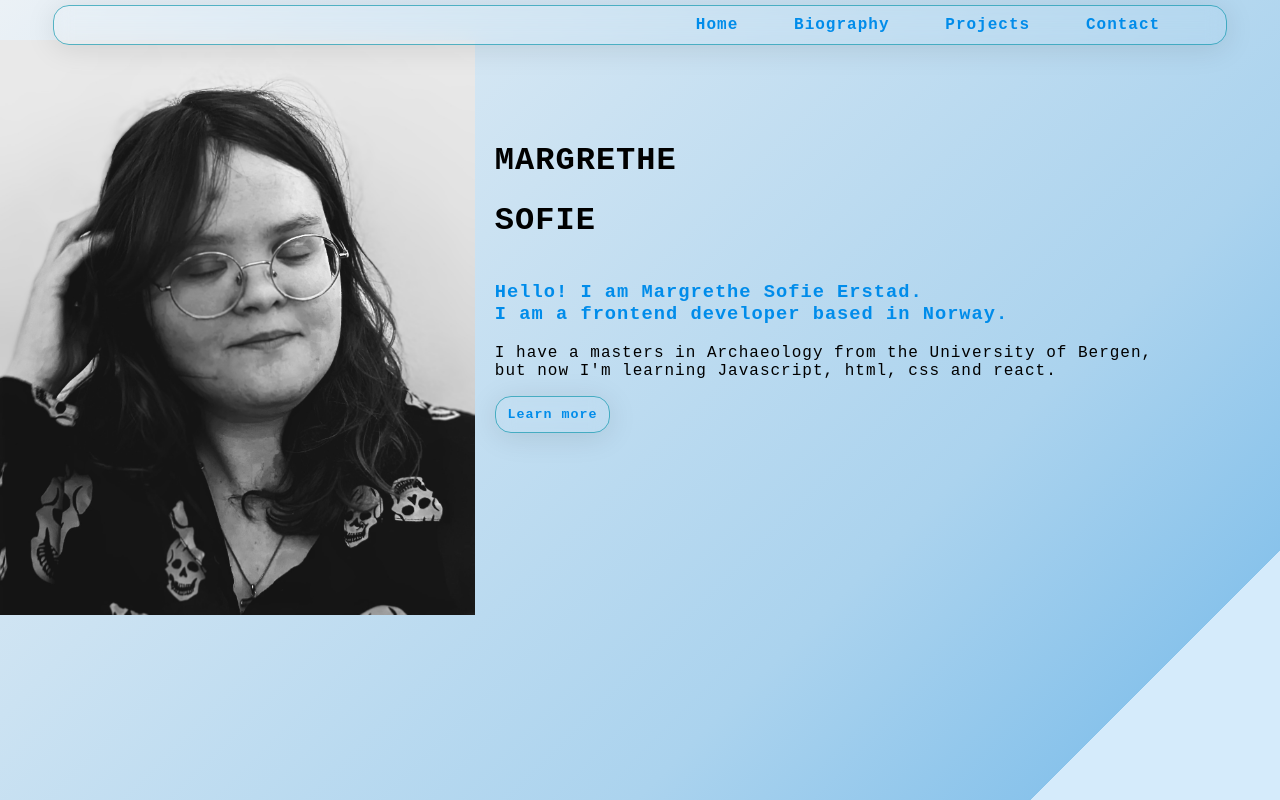
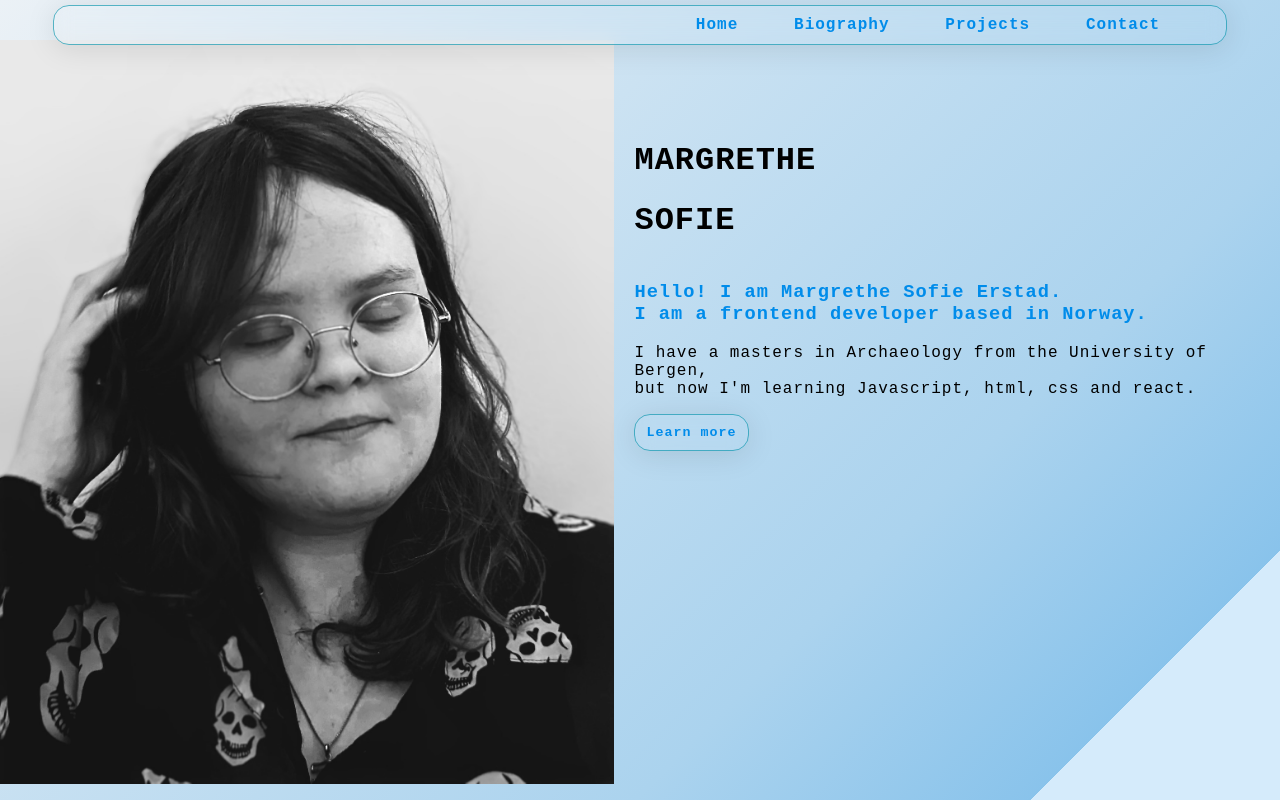
Before and after one commit to Masoer/portfolio, a React (Create React App) app: page / in a window 1280 px wide. Built offline with nearby package versions, Linux system fonts and the light colour scheme.

Commit message:
trying to make image scale to larger screen

```diff
--- a/package.json
+++ b/package.json
@@ -8,6 +8,7 @@
     "@testing-library/react": "^13.3.0",
     "@testing-library/user-event": "^13.5.0",
     "react": "^18.2.0",
+    "react-adaptive-image": "^1.9.1",
     "react-dom": "^18.2.0",
     "react-router-dom": "^6.3.0",
     "react-scripts": "5.0.1",
--- a/src/pages/Home.js
+++ b/src/pages/Home.js
@@ -22,7 +22,7 @@ export const NewSection = styled.section`
 export const Image = styled.img`
   display: flex;
   flex-direction: row;
-  height: 575px;
+  height: 93vh;
   width: auto;
 `;
 
```
Also changed, not shown: 2 other files (tests, documents, lock files or other folders).
